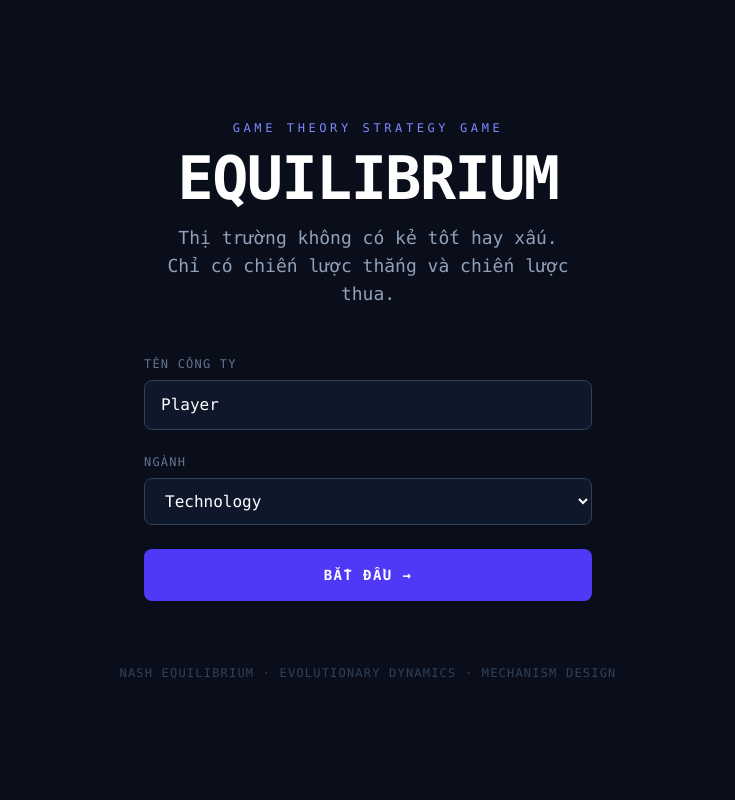
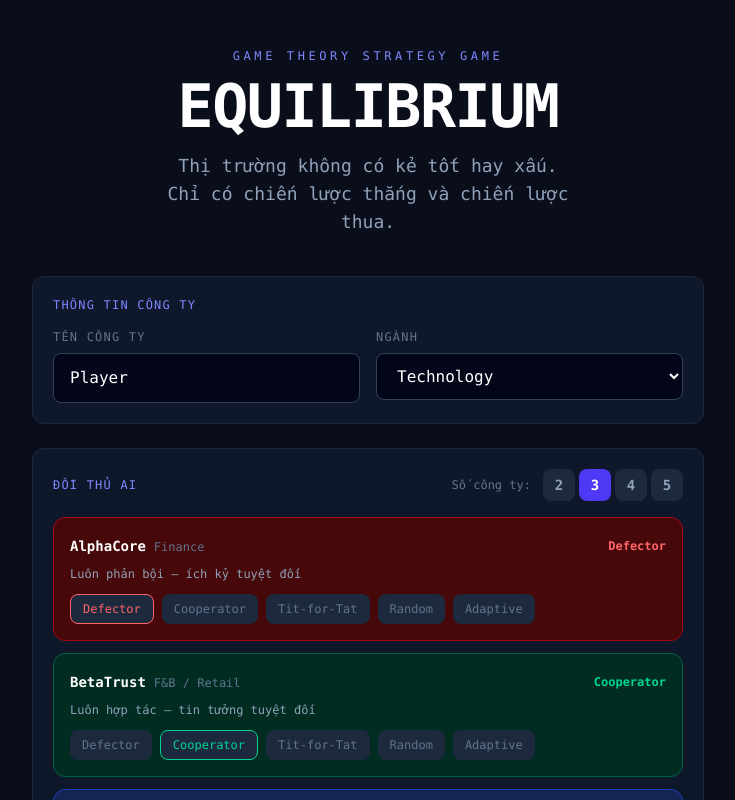
Before and after one commit to TriMinhNguyen96/Equilibrium, a React (Vite) app in the folder frontend/: page / in a window 1280 px wide. Shown: the top 800 px of the page, without its empty margins (272-1007 px from the left). Built offline with nearby package versions, Linux system fonts and the light colour scheme.

Commit message:
Add AI archetype selector on Landing Page — custom competitors

```diff
--- a/frontend/src/App.tsx
+++ b/frontend/src/App.tsx
@@ -5,18 +5,16 @@
 import { useState } from "react";
 import Dashboard from "./components/Dashboard";
 import LandingPage from "./components/LandingPage";
+import { api } from "./services/api";
 import type { Player } from "./services/api";
-import { api } from "./services/api";
-
-// ============================================================
-// DATA
-// ============================================================
 
 type Screen = "landing" | "game";
 
-// ============================================================
-// UI
-// ============================================================
+interface AISlot {
+  name: string;
+  industry: string;
+  archetype: string;
+}
 
 export default function App() {
   const [screen, setScreen] = useState<Screen>("landing");
@@ -26,14 +24,15 @@ export default function App() {
   const [industry, setIndustry] = useState("Technology");
   const [loading, setLoading] = useState(false);
 
-  const handleStart = async (name: string, ind: string) => {
+  const handleStart = async (name: string, ind: string, aiSlots: AISlot[]) => {
     setLoading(true);
     try {
       const result = await api.createGame({
         player_name: name,
         industry: ind,
         difficulty: "Normal",
-        n_competitors: 3,
+        n_competitors: aiSlots.length,
+        ai_slots: aiSlots,
       });
       setGameId(result.game_id);
       setPlayers(result.players);
--- a/frontend/src/components/Dashboard.tsx
+++ b/frontend/src/components/Dashboard.tsx
@@ -170,9 +170,10 @@ export default function Dashboard({ gameId, players: initialPlayers, playerName,
                                     </div>
                                     <div className="flex gap-1 mb-2">
                                         {cHistory.length > 0 ? cHistory.map((s, j) => (
-                                            <div key={j}
-                                                className={`flex-1 h-6 rounded text-xs flex items-center justify-center font-bold animate-slide-in
-                          ${s === "Cooperate" ? "bg-emerald-900 text-emerald-400" : "bg-red-900 text-red-400"}`} style={{ animationDelay: `${j * 50}ms` }}>
+                                            <div key={`${c.id}-${j}`}
+                                                className={`flex-1 h-6 rounded text-xs flex items-center justify-center font-bold
+            transition-all duration-300
+            ${s === "Cooperate" ? "bg-emerald-900 text-emerald-400" : "bg-red-900 text-red-400"}`}>
                                                 {s === "Cooperate" ? "C" : "D"}
                                             </div>
                                         )) : (
--- a/frontend/src/components/LandingPage.tsx
+++ b/frontend/src/components/LandingPage.tsx
@@ -1,5 +1,6 @@
 // ============================================================
 // EQUILIBRIUM — Landing Page
+// Màn hình setup game — chọn ngành, số AI, archetype
 // ============================================================
 
 import { useState } from "react";
@@ -15,23 +16,57 @@ const INDUSTRIES = [
   "Telecommunications", "Automotive", "Pharmaceuticals", "Tourism & Hospitality"
 ];
 
+const ARCHETYPES = [
+  { id: "Defector",    label: "Defector",    desc: "Luôn phản bội — ích kỷ tuyệt đối",           color: "text-red-400",     bg: "bg-red-950 border-red-800" },
+  { id: "Cooperator",  label: "Cooperator",  desc: "Luôn hợp tác — tin tưởng tuyệt đối",          color: "text-emerald-400", bg: "bg-emerald-950 border-emerald-800" },
+  { id: "TitForTat",   label: "Tit-for-Tat", desc: "Làm gương đối thủ — ăn miếng trả miếng",      color: "text-blue-400",    bg: "bg-blue-950 border-blue-800" },
+  { id: "Random",      label: "Random",      desc: "Ngẫu nhiên 50/50 — không đoán được",           color: "text-amber-400",   bg: "bg-amber-950 border-amber-800" },
+  { id: "Adaptive",    label: "Adaptive",    desc: "Học từ lịch sử — tối ưu theo thời gian",       color: "text-purple-400",  bg: "bg-purple-950 border-purple-800" },
+];
+
+const AI_NAMES = ["AlphaCore", "BetaTrust", "GammaMind", "DeltaX", "EpsilonAI"];
+const AI_INDUSTRIES = ["Finance", "F&B / Retail", "Technology", "Energy", "Healthcare"];
+
+const DEFAULT_ARCHETYPES = ["Defector", "Cooperator", "TitForTat", "Random", "Adaptive"];
+
+interface AISlot {
+  name: string;
+  industry: string;
+  archetype: string;
+}
+
+interface Props {
+  onStart: (name: string, industry: string, aiSlots: AISlot[]) => void;
+  loading?: boolean;
+}
+
 // ============================================================
 // UI
 // ============================================================
 
-interface Props {
-  onStart: (name: string, industry: string) => void;
-  loading?: boolean;
-}
-
 export default function LandingPage({ onStart, loading }: Props) {
   const [name, setName] = useState("Player");
   const [industry, setIndustry] = useState("Technology");
+  const [nCompetitors, setNCompetitors] = useState(3);
+  const [aiSlots, setAiSlots] = useState<AISlot[]>(
+    Array.from({ length: 5 }, (_, i) => ({
+      name: AI_NAMES[i],
+      industry: AI_INDUSTRIES[i],
+      archetype: DEFAULT_ARCHETYPES[i],
+    }))
+  );
+
+  const updateArchetype = (idx: number, archetype: string) => {
+    setAiSlots(prev => prev.map((s, i) => i === idx ? { ...s, archetype } : s));
+  };
+
+  const activeSlots = aiSlots.slice(0, nCompetitors);
 
   return (
-    <div className="min-h-screen flex flex-col items-center justify-center px-4">
+    <div className="min-h-screen flex flex-col items-center justify-center px-4 py-12">
 
-      <div className="text-center mb-12">
+      {/* Title */}
+      <div className="text-center mb-10">
         <div className="text-xs tracking-[0.3em] text-indigo-400 mb-3 uppercase">
           Game Theory Strategy Game
         </div>
@@ -44,7 +79,14 @@ export default function LandingPage({ onStart, loading }: Props) {
         </p>
       </div>
 
-      <div className="w-full max-w-md space-y-6">
+      <div className="w-full max-w-2xl space-y-6">
+
+        {/* Player setup */}
+        <div className="bg-slate-900 border border-slate-800 rounded-xl p-5">
+          <div className="text-xs tracking-widest text-indigo-400 uppercase mb-4">
+            Thông tin công ty
+          </div>
+          <div className="grid grid-cols-2 gap-4">
             <div>
               <label className="text-xs tracking-widest text-slate-500 uppercase mb-2 block">
                 Tên công ty
@@ -53,13 +95,12 @@ export default function LandingPage({ onStart, loading }: Props) {
                 type="text"
                 value={name}
                 onChange={e => setName(e.target.value)}
-            className="w-full bg-slate-900 border border-slate-700 rounded-lg px-4 py-3
+                className="w-full bg-slate-950 border border-slate-700 rounded-lg px-4 py-3
                            text-white placeholder-slate-600 focus:outline-none
                            focus:border-indigo-500 transition-colors"
                 placeholder="Nhập tên công ty..."
               />
             </div>
-
             <div>
               <label className="text-xs tracking-widest text-slate-500 uppercase mb-2 block">
                 Ngành
@@ -67,7 +108,7 @@ export default function LandingPage({ onStart, loading }: Props) {
               <select
                 value={industry}
                 onChange={e => setIndustry(e.target.value)}
-            className="w-full bg-slate-900 border border-slate-700 rounded-lg px-4 py-3
+                className="w-full bg-slate-950 border border-slate-700 rounded-lg px-4 py-3
                            text-white focus:outline-none focus:border-indigo-500
                            transition-colors cursor-pointer"
               >
@@ -76,22 +117,86 @@ export default function LandingPage({ onStart, loading }: Props) {
                 ))}
               </select>
             </div>
+          </div>
+        </div>
 
+        {/* AI Competitors setup */}
+        <div className="bg-slate-900 border border-slate-800 rounded-xl p-5">
+          <div className="flex items-center justify-between mb-4">
+            <div className="text-xs tracking-widest text-indigo-400 uppercase">
+              Đối thủ AI
+            </div>
+            <div className="flex items-center gap-3">
+              <span className="text-xs text-slate-500">Số công ty:</span>
+              <div className="flex gap-1">
+                {[2, 3, 4, 5].map(n => (
                   <button
-          onClick={() => onStart(name || "Player", industry)}
+                    key={n}
+                    onClick={() => setNCompetitors(n)}
+                    className={`w-8 h-8 rounded-lg text-sm font-bold transition-colors
+                      ${nCompetitors === n
+                        ? "bg-indigo-600 text-white"
+                        : "bg-slate-800 text-slate-400 hover:bg-slate-700"
+                      }`}
+                  >
+                    {n}
+                  </button>
+                ))}
+              </div>
+            </div>
+          </div>
+
+          <div className="space-y-3">
+            {activeSlots.map((slot, i) => {
+              const archetype = ARCHETYPES.find(a => a.id === slot.archetype)!;
+              return (
+                <div key={i} className={`border rounded-xl p-4 transition-colors ${archetype.bg}`}>
+                  <div className="flex items-center justify-between mb-2">
+                    <div>
+                      <span className="text-sm font-bold text-white">{slot.name}</span>
+                      <span className="text-xs text-slate-500 ml-2">{slot.industry}</span>
+                    </div>
+                    <span className={`text-xs font-bold ${archetype.color}`}>
+                      {archetype.label}
+                    </span>
+                  </div>
+                  <p className="text-xs text-slate-400 mb-3">{archetype.desc}</p>
+                  <div className="flex gap-2 flex-wrap">
+                    {ARCHETYPES.map(a => (
+                      <button
+                        key={a.id}
+                        onClick={() => updateArchetype(i, a.id)}
+                        className={`text-xs px-3 py-1.5 rounded-lg transition-colors font-medium
+                          ${slot.archetype === a.id
+                            ? `${a.color} bg-slate-800 border border-current`
+                            : "text-slate-500 bg-slate-800 hover:text-slate-300"
+                          }`}
+                      >
+                        {a.label}
+                      </button>
+                    ))}
+                  </div>
+                </div>
+              );
+            })}
+          </div>
+        </div>
+
+        {/* Start button */}
+        <button
+          onClick={() => onStart(name || "Player", industry, activeSlots)}
           disabled={loading}
           className="w-full bg-indigo-600 hover:bg-indigo-500 disabled:bg-indigo-900
                      disabled:text-indigo-600 text-white font-semibold
-                     py-4 rounded-lg transition-colors tracking-widest uppercase text-sm"
+                     py-4 rounded-xl transition-colors tracking-widest uppercase text-sm"
         >
           {loading ? "Đang khởi tạo..." : "Bắt đầu →"}
         </button>
       </div>
 
-      <div className="mt-16 text-xs text-slate-700 tracking-widest uppercase">
+      <div className="mt-10 text-xs text-slate-700 tracking-widest uppercase">
         Nash Equilibrium · Evolutionary Dynamics · Mechanism Design
       </div>
-
     </div>
   );
 }
```
Also changed, not shown: frontend/src/services/api.ts (+7 -0 lines), 1 other file (tests, documents, lock files or other folders). Lines whose indentation alone changed are shown as unchanged.
